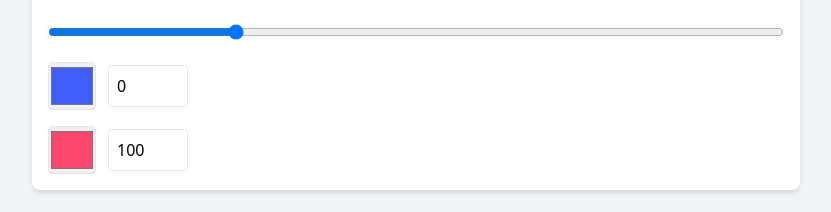
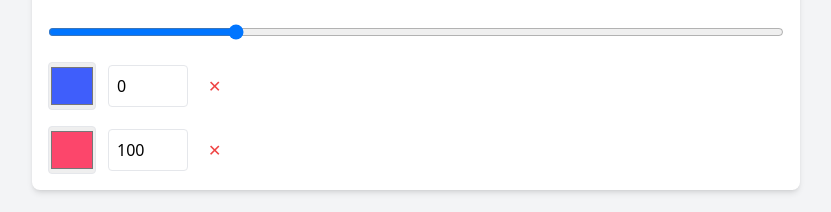
Before and after one commit to DannyS95/react-20, a React (Vite) app: page /gradient-generator in a window 1280 px wide. Shown: the part 194-406 px from the top of the page, without its empty margins (224-1055 px from the left). Built offline with nearby package versions, Linux system fonts and the light colour scheme; the HTML template or start-up script is replaced by a standard one.

Commit message:
#feature enhance gradient controls
- Add color removal functionality with minimum 2 colors constraint
- Add percentage display for color positions
- Improve UI with remove button and hover states
- Maintain gradient validity by preventing removal of last two colors

```diff
--- a/src/components/GradientControls.tsx
+++ b/src/components/GradientControls.tsx
@@ -10,9 +10,10 @@ interface GradientControlsProps {
   angle: number;
   onColorChange: (index: number, color: Color) => void;
   onAngleChange: (angle: number) => void;
+  onColorRemove: (index: number) => void;
 }
 
-const GradientControls = ({ colors, angle, onColorChange, onAngleChange }: GradientControlsProps) => {
+const GradientControls = ({ colors, angle, onColorChange, onAngleChange, onColorRemove }: GradientControlsProps) => {
   return (
     <div className="bg-white p-4 rounded-lg shadow-md w-full max-w-3xl space-y-4">
       <label className="block text-gray-700 font-semibold mb-2">Angle</label>
@@ -43,6 +44,13 @@ const GradientControls = ({ colors, angle, onColorChange, onAngleChange }: Gradi
             }
             className="border p-2 rounded w-20"
           />
+          <button
+            onClick={() => onColorRemove(index)}
+            className="text-red-500 hover:text-red-700 p-2"
+            disabled={colors.length <= 2}
+          >
+            ✕
+          </button>
         </div>
       ))}
     </div>
--- a/src/pages/GradientGenerator.tsx
+++ b/src/pages/GradientGenerator.tsx
@@ -77,6 +77,10 @@ const GradientGenerator = () => {
           setColors(newColors);
         }}
         onAngleChange={setAngle}
+        onColorRemove={(index) => {
+          const newColors = colors.filter((_, i) => i !== index);
+          setColors(newColors);
+        }}
       />
 
       {/* Add Color Button */}
```
